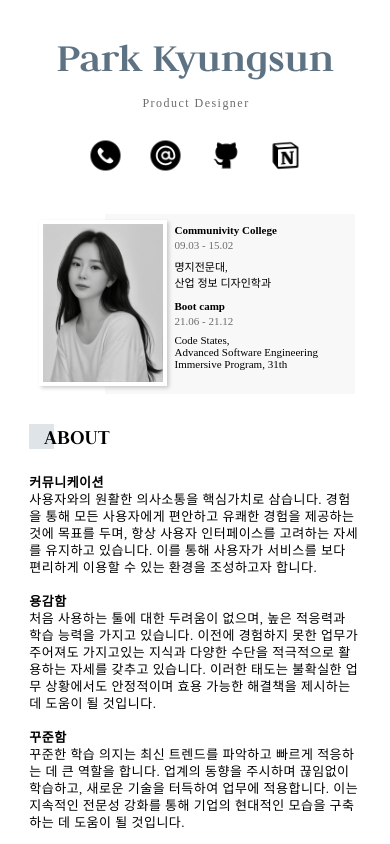
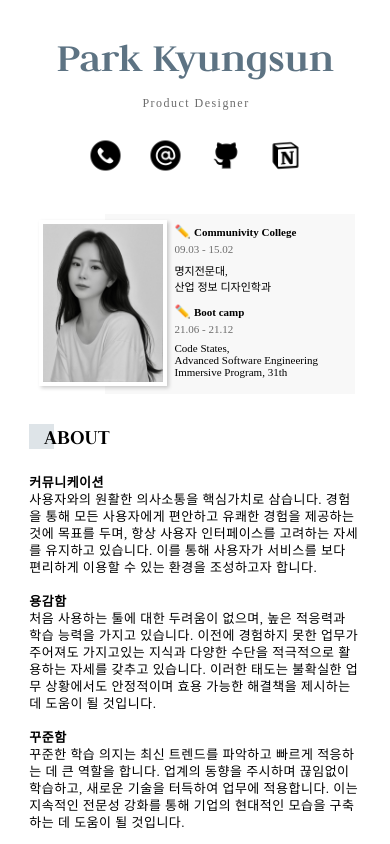
Before and after one commit to kyungsunnee/kyungsunnee.github.io, a React (Create React App) app: page / in a window 390 px wide. Shown: the top 844 px of the page. Built offline with nearby package versions, Linux system fonts and the light colour scheme; a web font is replaced by a local one.

Commit message:
script update project2

```diff
--- a/src/App.css
+++ b/src/App.css
@@ -315,6 +315,10 @@ left: 0;
 
 }
 
+.mobile-veiw {
+  display: none;
+}
+
 /* mobile */
 
 @media (max-width: 280px) {
@@ -564,6 +568,10 @@ letter-spacing: 0.5px;
     margin-top: 20px;
   }
 
+  .mobile-veiw{
+    display: inline;
+  }
+
 }
 
 @media (max-width: 600px) {
--- a/src/App.js
+++ b/src/App.js
@@ -51,6 +51,7 @@ function App() {
                   ✏️ Education
                 </div>
                 <div className="education-title strong">
+                  <span className="mobile-veiw">✏️ </span>
                   Communivity College
                 </div>
                 <div className="date">09.03 - 15.02</div>
@@ -59,7 +60,9 @@ function App() {
                   <br />
                   산업 정보 디자인학과
                 </div>
-                <div className="education-title strong">Boot camp</div>
+                <div className="education-title strong">
+                  <span className="mobile-veiw">✏️ </span>Boot camp
+                </div>
                 <div className="date">21.06 - 21.12</div>
                 <div className="education-script">
                   Code States,
```
